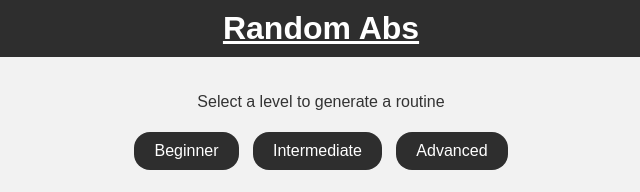
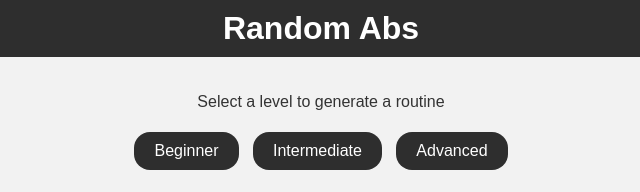
Before and after one commit to Ted-V/random-abs, a plain HTML site: page index.html in a window 1280 px wide. Shown: the full height of the page, 319-959 px from the left. Drawn offline with Linux system fonts and the light colour scheme.

Commit message:
Remove underlining from links

```diff
--- a/style.css
+++ b/style.css
@@ -28,7 +28,10 @@ header h1 {
 
 a {
   color: #fff;
+  text-decoration: none;
 }
+
+a:link { text-decoration: none; }
 
 #container {
   flex-grow: 1;
```
